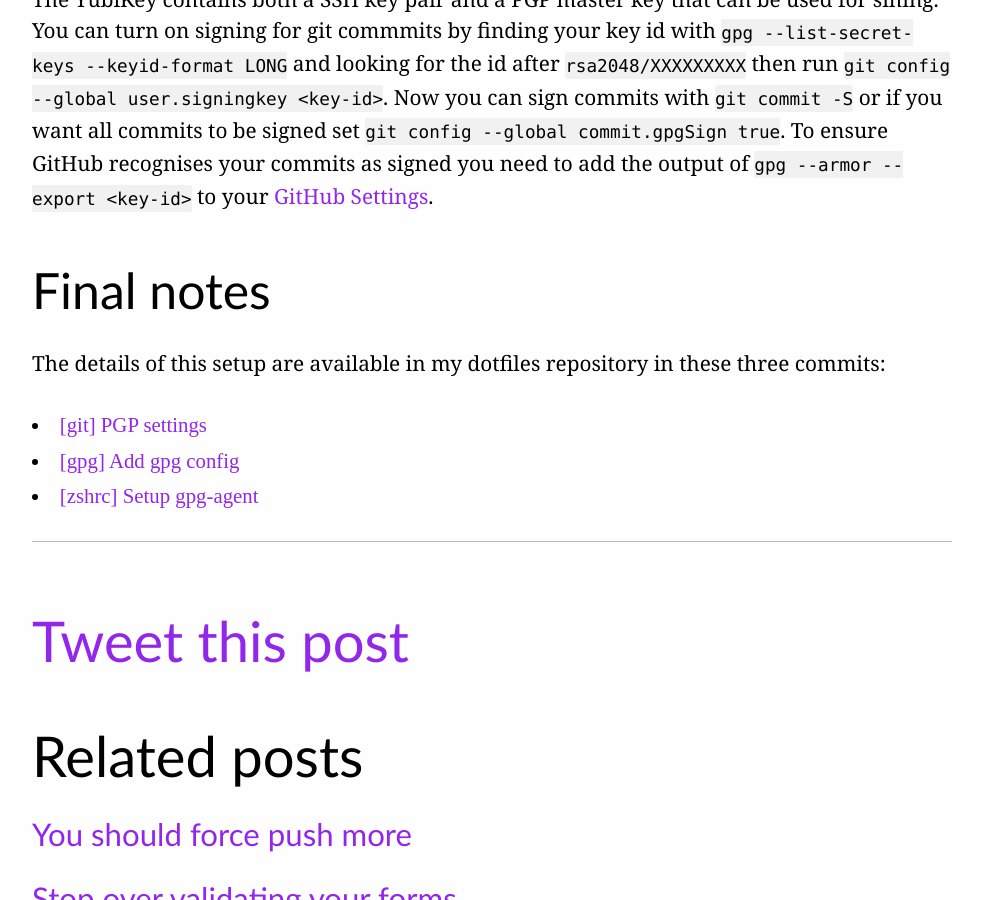
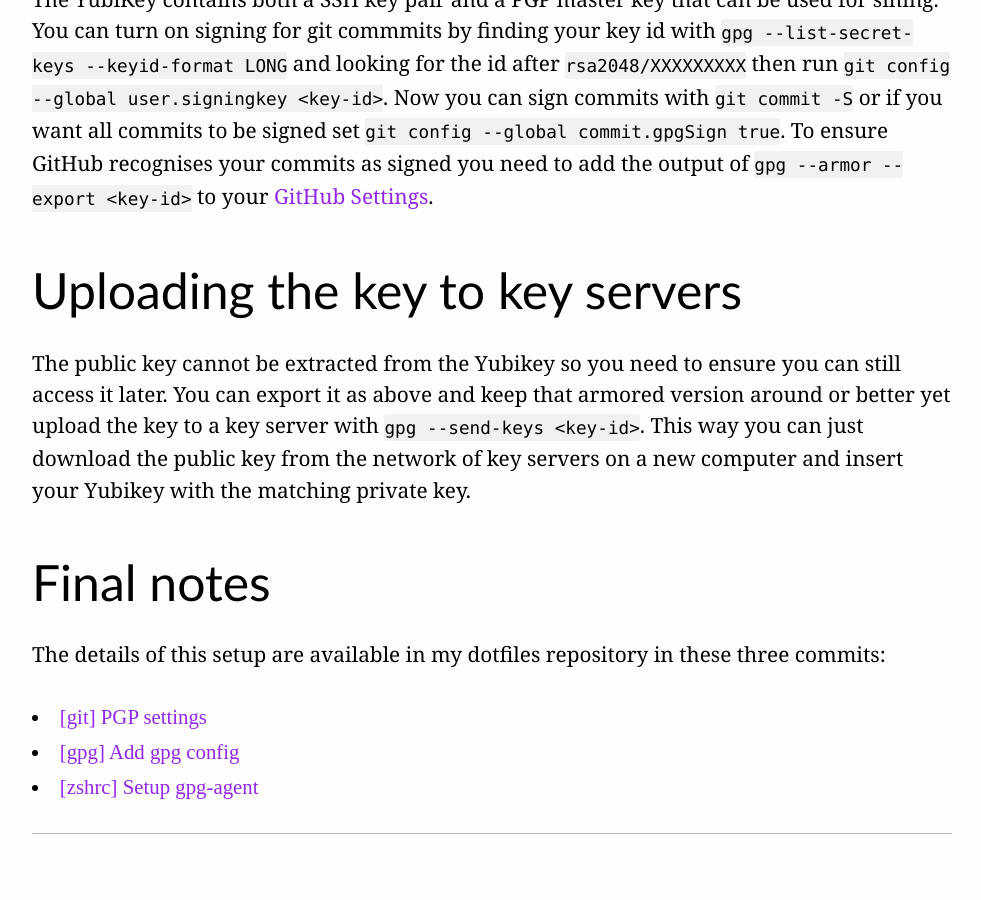
Before and after one commit to k0nserv/hugotunius.se, a Jekyll site: the page built from _posts/2018-07-13-yubikey-ssh-authentication.md, in a window 1280 px wide and 900 px high, scrolled down 3646 px. Shown: the whole window, without its empty margins (148-1129 px from the left). Built offline with Jekyll 4.4.1, drawn with Linux system fonts in a browser that asks for light colours.

Commit message:
[Yubikey] Add note about uploading pub key

```diff
--- a/_posts/2018-07-13-yubikey-ssh-authentication.md
+++ b/_posts/2018-07-13-yubikey-ssh-authentication.md
@@ -86,6 +86,10 @@ Given that you have done everything correctly you should now be able to run `ssh
 
 The YubiKey contains both a SSH key pair and a PGP master key that can be used for sining. You can turn on signing for git commmits by finding your key id with `gpg --list-secret-keys --keyid-format LONG` and looking for the id after `rsa2048/XXXXXXXXX` then run `git config --global user.signingkey <key-id>`. Now you can sign commits with `git commit -S` or if you want all commits to be signed set `git config --global commit.gpgSign true`. To ensure GitHub recognises your commits as signed you need to add the output of `gpg --armor --export <key-id>` to your [GitHub Settings](https://github.com/settings/keys).
 
+## Uploading the key to key servers
+
+The public key cannot be extracted from the Yubikey so you need to ensure you can still access it later. You can export it as above and keep that armored version around or better yet upload the key to a key server with `gpg --send-keys <key-id>`. This way you can just download the public key from the network of key servers on a new computer and insert your Yubikey with the matching private key.
+
 ## Final notes
 
 The details of this setup are available in my dotfiles repository in these three commits:
```
